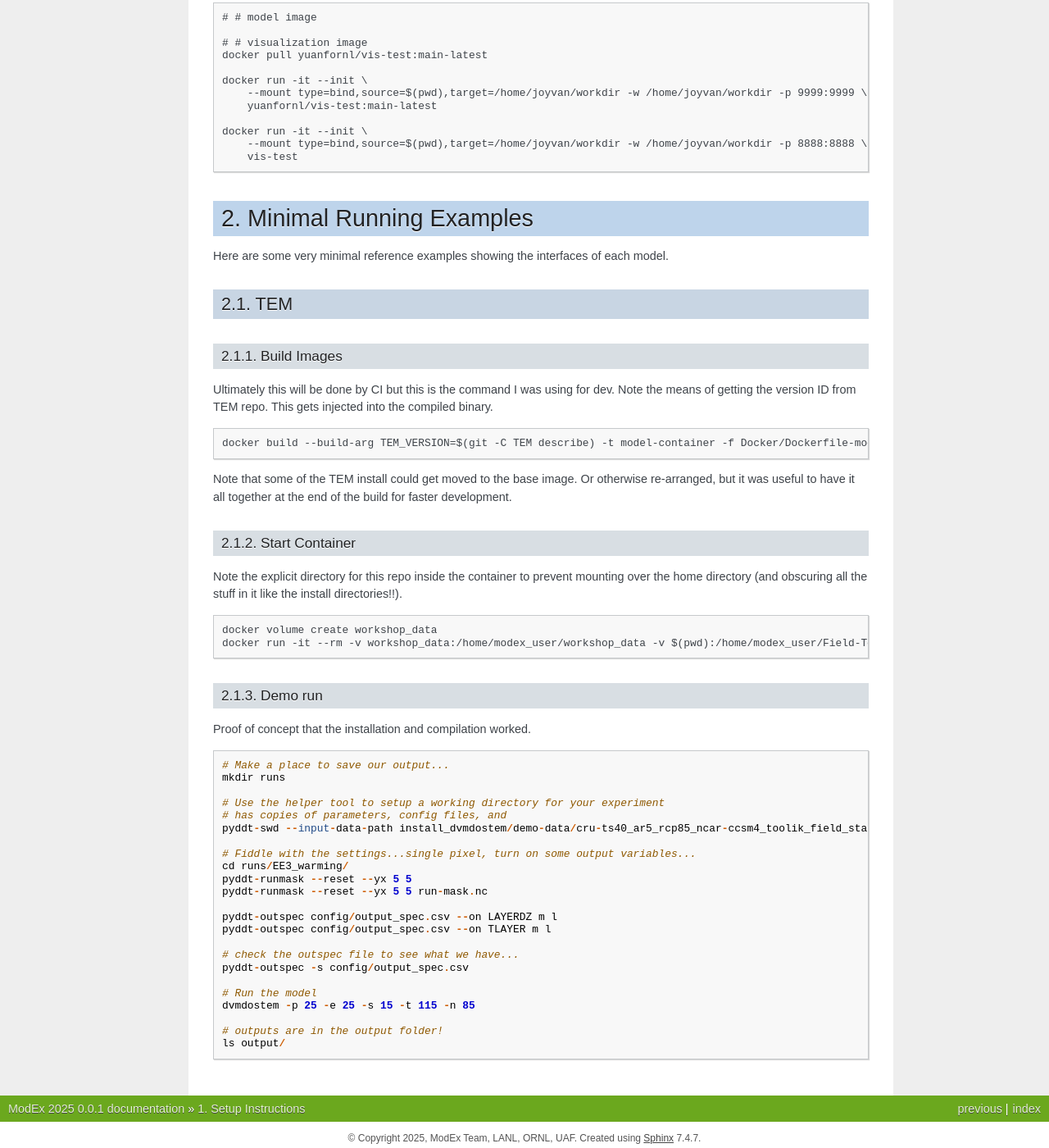
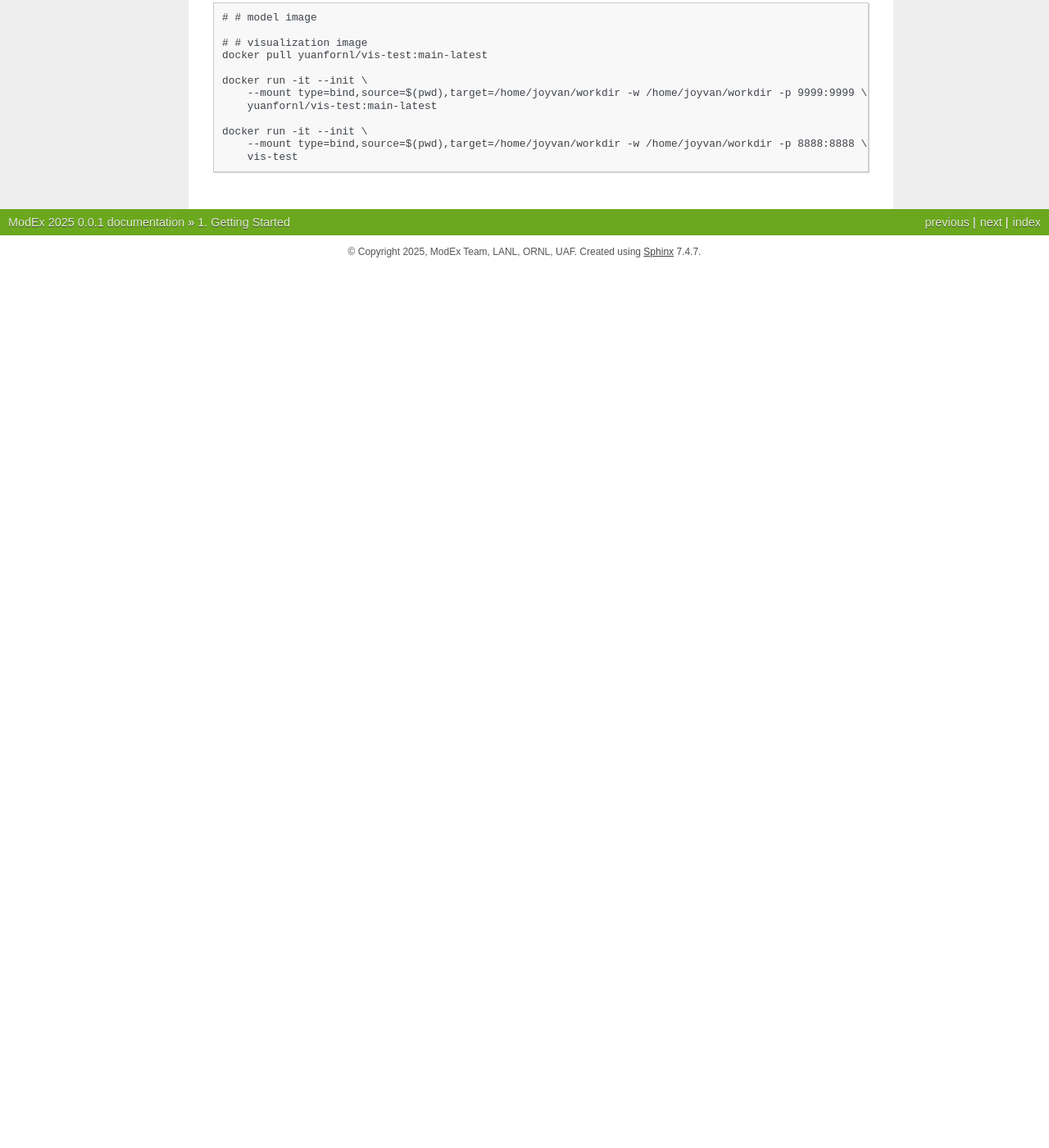
Before and after one commit to jsta/Field-to-Model, a Sphinx documentation site: the page built from docs/source/setup.rst, in a window 1280 px wide and 1400 px high, scrolled down 812 px. Shown: the whole window at 82% size. Built offline with Sphinx 7.4.7, drawn with Linux system fonts in a browser that asks for light colours; pages that are not in the unit, such as notebooks, are missing from menus; after the commit the page ends 1139 px from its top, so only the background shows below that; some of the changed text lies outside the part shown.

Commit message:
work on content...rearrange, add

```diff
--- a/docs/source/setup.rst
+++ b/docs/source/setup.rst
@@ -1,4 +1,4 @@
-Setup Instructions
+Getting Started
 ====================
 
 Follow these instructions to set up your environment for the workshop. This
@@ -60,71 +60,3 @@ These examples show
   docker run -it --init \
       --mount type=bind,source=$(pwd),target=/home/joyvan/workdir -w /home/joyvan/workdir -p 8888:8888 \
       vis-test
-
-
-Minimal Running Examples
-================================
-
-Here are some very minimal reference examples showing the interfaces of each model.
-
-TEM
--------------------
-
-Build Images
-**************
-
-Ultimately this will be done by CI but this is the command I was using for dev.
-Note the means of getting the version ID from TEM repo. This gets injected into
-the compiled binary.
-
-.. code::
-
-  docker build --build-arg TEM_VERSION=$(git -C TEM describe) -t model-container -f Docker/Dockerfile-models .
-
-
-Note that some of the TEM install could get moved to the base image. Or
-otherwise re-arranged, but it was useful to have it all together at the end
-of the build for faster development.
-
-Start Container
-*********************
-
-Note the explicit directory for this repo inside the container to prevent
-mounting over the home directory (and obscuring all the stuff in it like the
-install directories!!).
-
-.. code::
-
-  docker volume create workshop_data
-  docker run -it --rm -v workshop_data:/home/modex_user/workshop_data -v $(pwd):/home/modex_user/Field-To-Model model-container:latest
-
-Demo run
-*********************
-
-Proof of concept that the installation and compilation worked.
-
-.. code::
-
-  # Make a place to save our output...
-  mkdir runs
-
-  # Use the helper tool to setup a working directory for your experiment
-  # has copies of parameters, config files, and
-  pyddt-swd --input-data-path install_dvmdostem/demo-data/cru-ts40_ar5_rcp85_ncar-ccsm4_toolik_field_station_10x10/ runs/EE3_warming
-
-  # Fiddle with the settings...single pixel, turn on some output variables...
-  cd runs/EE3_warming/
-  pyddt-runmask --reset --yx 5 5
-  pyddt-runmask --reset --yx 5 5 run-mask.nc
-
-  pyddt-outspec config/output_spec.csv --on LAYERDZ m l
-  pyddt-outspec config/output_spec.csv --on TLAYER m l
-
-  # check the outspec file to see what we have...
-  pyddt-outspec -s config/output_spec.csv
-
-  # Run the model
-  dvmdostem -p 25 -e 25 -s 15 -t 115 -n 85
-
-  # outputs are in the output folder!
-  ls output/
```
Also changed, not shown: docs/source/dev_notes.rst (added, +18 -0 lines), docs/source/index.rst (+16 -14 lines), docs/source/tem_dev_notes.rst (added, +67 -0 lines), docs/source/tem_ee3_warming.rst (added, +125 -0 lines).
